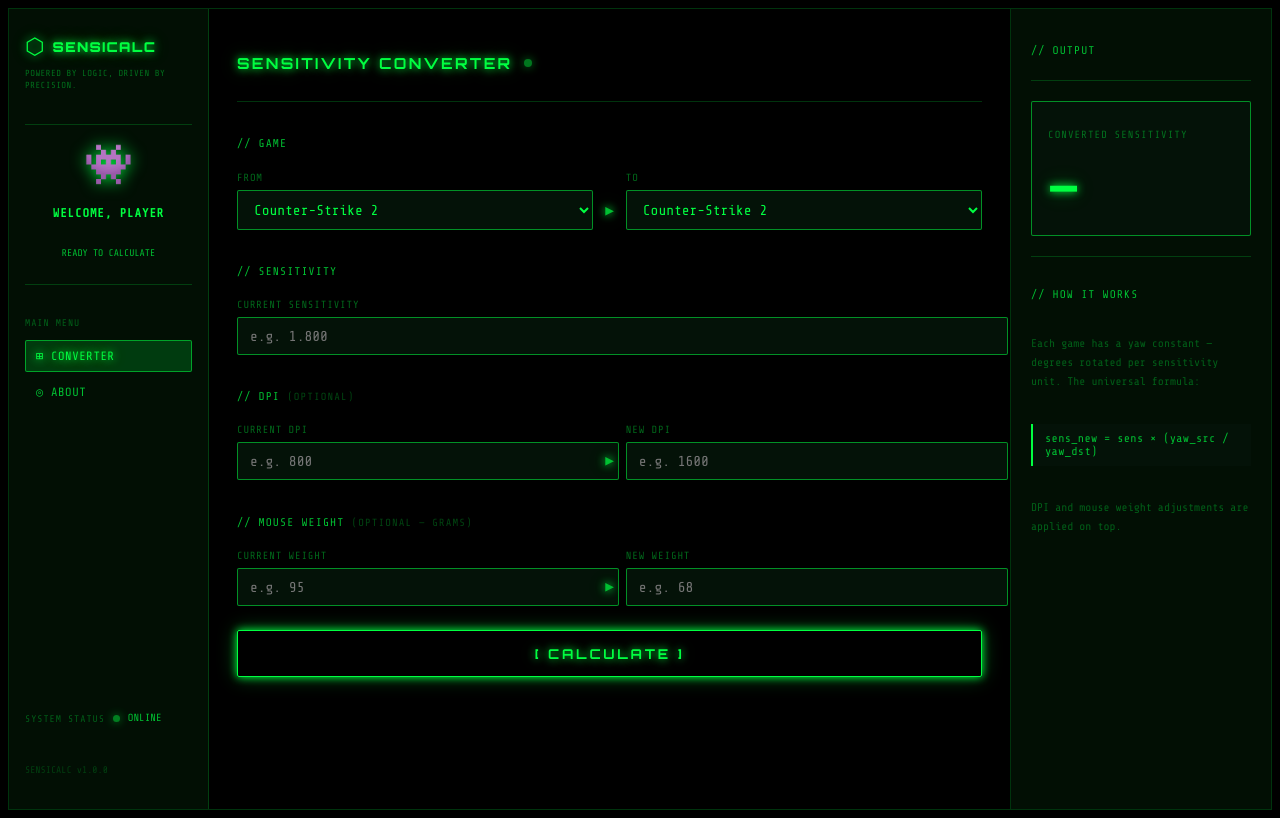
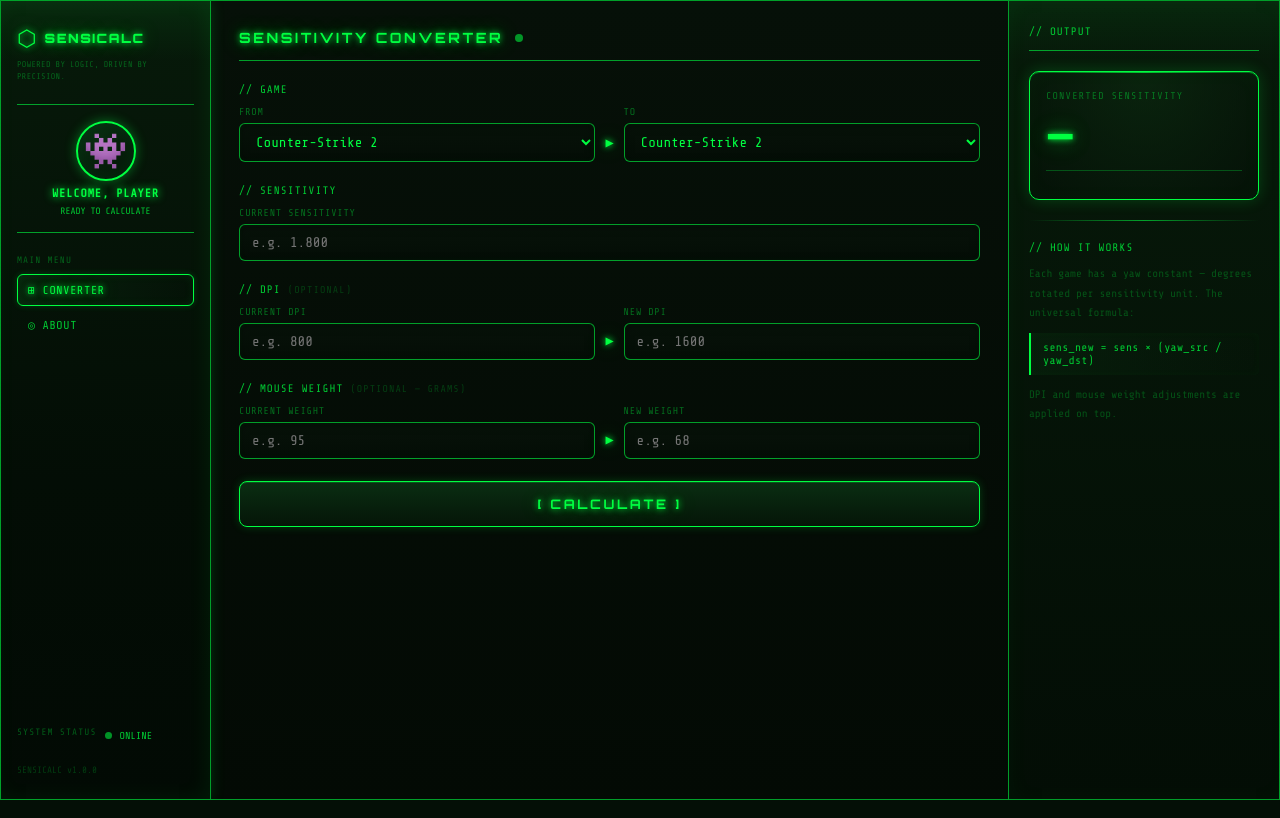
Before and after one commit to fesynn/sensicalc, a Flask app: page / in a window 1280 px wide. Run offline with Flask 3, Linux system fonts and the light colour scheme.

Commit message:
feat: visual estilo Xbox neon com glow, scanlines e gradientes

```diff
--- a/static/style.css
+++ b/static/style.css
@@ -1,4 +1,4 @@
-*@import url('https://fonts.googleapis.com/css2?family=Share+Tech+Mono&family=Orbitron:wght@400;700;900&display=swap');
+@import url('https://fonts.googleapis.com/css2?family=Share+Tech+Mono&family=Orbitron:wght@400;700;900&display=swap');
 
 *, *::before, *::after {
   box-sizing: border-box;
@@ -8,20 +8,29 @@
 
 :root {
   --green: #00ff41;
-  --green-dim: #00c032;
-  --green-dark: #003b0f;
-  --green-glow: 0 0 8px #00ff41, 0 0 20px #00ff4155;
-  --bg: #000000;
-  --bg-panel: #020f04;
-  --bg-card: #041208;
-  --border: #00ff4133;
-  --border-bright: #00ff4188;
+  --green-dim: #00cc33;
+  --green-dark: #001a08;
+  --green-glow: 0 0 6px #00ff41, 0 0 20px #00ff4177, 0 0 40px #00ff4133;
+  --bg: #030a04;
+  --bg-panel: #050f06;
+  --bg-card: #071209;
+  --border: #00ff4144;
+  --border-bright: #00ff4199;
   --font-mono: 'Share Tech Mono', monospace;
   --font-title: 'Orbitron', monospace;
 }
 
+/* SCANLINES */
 body {
   background-color: var(--bg);
+  background-image:
+    repeating-linear-gradient(
+      0deg,
+      transparent,
+      transparent 2px,
+      rgba(0, 255, 65, 0.015) 2px,
+      rgba(0, 255, 65, 0.015) 4px
+    );
   color: var(--green);
   font-family: var(--font-mono);
   min-height: 100vh;
@@ -31,20 +40,34 @@ body {
 
 .app {
   display: grid;
-  grid-template-columns: 200px 1fr 260px;
+  grid-template-columns: 210px 1fr 270px;
   width: 100%;
   min-height: 100vh;
-  border: 1px solid var(--border);
+  border: 1px solid var(--border-bright);
+  box-shadow: inset 0 0 60px #00ff4108, 0 0 30px #00ff4122;
 }
 
 /* ── SIDEBAR ── */
 .sidebar {
-  background-color: var(--bg-panel);
-  border-right: 1px solid var(--border);
+  background: linear-gradient(180deg, #071a0a 0%, #030d05 60%, #020a04 100%);
+  border-right: 1px solid var(--border-bright);
+  box-shadow: inset -4px 0 20px #00ff4111, 2px 0 12px #00ff4122;
   padding: 24px 16px;
   display: flex;
   flex-direction: column;
-  gap: 24px;
+  gap: 22px;
+  position: relative;
+  overflow: hidden;
+}
+
+/* reflexo no topo da sidebar */
+.sidebar::before {
+  content: '';
+  position: absolute;
+  top: 0; left: 0; right: 0;
+  height: 60px;
+  background: linear-gradient(180deg, rgba(0,255,65,0.07) 0%, transparent 100%);
+  pointer-events: none;
 }
 
 .sidebar-logo {
@@ -61,19 +84,19 @@ body {
 
 .logo-text {
   font-family: var(--font-title);
-  font-size: 0.85rem;
+  font-size: 0.8rem;
   font-weight: 900;
-  letter-spacing: 0.1em;
+  letter-spacing: 0.12em;
   color: var(--green);
   text-shadow: var(--green-glow);
 }
 
 .logo-tagline {
-  font-size: 0.55rem;
-  color: #00ff4166;
-  letter-spacing: 0.05em;
+  font-size: 0.52rem;
+  color: #00ff4155;
+  letter-spacing: 0.04em;
   line-height: 1.4;
-  margin-top: -16px;
+  margin-top: -14px;
 }
 
 .avatar-block {
@@ -82,60 +105,71 @@ body {
   align-items: center;
   gap: 6px;
   padding: 16px 0;
-  border-top: 1px solid var(--border);
-  border-bottom: 1px solid var(--border);
+  border-top: 1px solid var(--border-bright);
+  border-bottom: 1px solid var(--border-bright);
 }
 
+/* círculo do avatar igual ao Xbox */
 .avatar {
-  font-size: 2.5rem;
-  filter: drop-shadow(0 0 8px var(--green));
+  font-size: 2.2rem;
+  width: 60px;
+  height: 60px;
+  display: flex;
+  align-items: center;
+  justify-content: center;
+  border-radius: 50%;
+  border: 2px solid var(--green);
+  background: radial-gradient(circle at 40% 35%, #0a2e12, #020a04);
+  box-shadow: 0 0 12px #00ff4166, inset 0 0 16px #00ff4122;
 }
 
 .welcome {
-  font-size: 0.75rem;
+  font-size: 0.72rem;
   font-weight: 700;
   letter-spacing: 0.08em;
+  text-shadow: 0 0 8px var(--green);
 }
 
 .ready {
-  font-size: 0.6rem;
+  font-size: 0.58rem;
   color: var(--green-dim);
 }
 
 .nav-label {
-  font-size: 0.6rem;
+  font-size: 0.58rem;
   color: #00ff4155;
-  letter-spacing: 0.1em;
-  margin-bottom: 8px;
+  letter-spacing: 0.12em;
+  margin-bottom: 6px;
 }
 
 .sidebar-nav {
   display: flex;
   flex-direction: column;
-  gap: 4px;
+  gap: 3px;
 }
 
 .nav-item {
-  font-size: 0.75rem;
+  font-size: 0.72rem;
   color: var(--green-dim);
   text-decoration: none;
   padding: 8px 10px;
   border: 1px solid transparent;
-  border-radius: 2px;
-  letter-spacing: 0.05em;
-  transition: all 0.2s;
+  border-radius: 6px;
+  letter-spacing: 0.06em;
+  transition: all 0.15s;
 }
 
 .nav-item:hover,
 .nav-item.active {
   color: var(--green);
-  border-color: var(--border-bright);
-  background-color: var(--green-dark);
+  border-color: var(--green);
+  background: linear-gradient(90deg, #0a2e1288, #00000000);
   text-shadow: var(--green-glow);
+  box-shadow: inset 0 0 10px #00ff4115, 0 0 6px #00ff4133;
 }
 
 .system-status {
-  font-size: 0.65rem;
+  font-size: 0.63rem;
   color: var(--green-dim);
   display: flex;
   align-items: center;
@@ -153,36 +187,37 @@ body {
 }
 
 @keyframes pulse {
-  0%, 100% { opacity: 1; }
-  50% { opacity: 0.4; }
+  0%, 100% { opacity: 1; box-shadow: var(--green-glow); }
+  50% { opacity: 0.5; box-shadow: none; }
 }
 
 .version {
-  font-size: 0.6rem;
+  font-size: 0.58rem;
   color: #00ff4133;
 }
 
 /* ── MAIN ── */
 .main {
-  padding: 32px 28px;
+  padding: 28px 28px;
   display: flex;
   flex-direction: column;
-  gap: 24px;
-  border-right: 1px solid var(--border);
+  gap: 22px;
+  border-right: 1px solid var(--border-bright);
+  background: linear-gradient(180deg, #061008 0%, #030a04 100%);
 }
 
 .main-header {
   display: flex;
   align-items: center;
   gap: 12px;
-  padding-bottom: 16px;
-  border-bottom: 1px solid var(--border);
+  padding-bottom: 14px;
+  border-bottom: 1px solid var(--border-bright);
 }
 
 .main-header h2 {
   font-family: var(--font-title);
-  font-size: 0.95rem;
-  letter-spacing: 0.15em;
+  font-size: 0.88rem;
+  letter-spacing: 0.18em;
   text-shadow: var(--green-glow);
 }
 
@@ -202,25 +237,25 @@ body {
 }
 
 .section-label {
-  font-size: 0.7rem;
+  font-size: 0.68rem;
   color: var(--green-dim);
   letter-spacing: 0.1em;
 }
 
 .optional {
-  color: #00ff4144;
-  font-size: 0.65rem;
+  color: #00ff4133;
+  font-size: 0.62rem;
 }
 
 .row {
   display: flex;
   align-items: flex-end;
-  gap: 12px;
+  gap: 10px;
 }
 
 .arrow {
-  color: var(--green-dim);
-  font-size: 0.9rem;
+  color: var(--green);
+  font-size: 0.85rem;
   padding-bottom: 12px;
   text-shadow: var(--green-glow);
 }
@@ -233,96 +268,128 @@ body {
 }
 
 label {
-  font-size: 0.65rem;
+  font-size: 0.62rem;
   color: #00ff4166;
   letter-spacing: 0.08em;
 }
 
 input, select {
-  background-color: var(--bg-card);
+  background: linear-gradient(180deg, #071209 0%, #040d06 100%);
   border: 1px solid var(--border-bright);
-  border-radius: 2px;
+  border-radius: 6px;
   color: var(--green);
   font-family: var(--font-mono);
-  font-size: 0.9rem;
+  font-size: 0.88rem;
   padding: 10px 12px;
   width: 100%;
   outline: none;
   transition: all 0.2s;
+  box-shadow: inset 0 2px 8px #00000066, inset 0 0 4px #00ff4111;
 }
 
 input:focus, select:focus {
   border-color: var(--green);
-  box-shadow: var(--green-glow);
+  box-shadow: 0 0 10px #00ff4155, inset 0 0 8px #00ff4115;
 }
 
 select option {
-  background-color: #020f04;
+  background-color: #040d06;
 }
 
 button {
-  background-color: transparent;
+  background: linear-gradient(180deg, #0a2e12 0%, #051508 100%);
   border: 1px solid var(--green);
-  border-radius: 2px;
+  border-radius: 8px;
   color: var(--green);
   cursor: pointer;
   font-family: var(--font-title);
-  font-size: 0.85rem;
+  font-size: 0.82rem;
   font-weight: 700;
   letter-spacing: 0.2em;
   padding: 14px;
   transition: all 0.2s;
   text-shadow: var(--green-glow);
-  box-shadow: var(--green-glow);
+  box-shadow: 0 0 10px #00ff4133, inset 0 1px 0 #00ff4133;
 }
 
 button:hover {
-  background-color: var(--green-dark);
-  box-shadow: 0 0 16px #00ff41, 0 0 40px #00ff4155;
+  background: linear-gradient(180deg, #0e3d18 0%, #071a0a 100%);
+  box-shadow: 0 0 20px #00ff4166, 0 0 40px #00ff4133, inset 0 1px 0 #00ff4155;
+}
+
+button:active {
+  transform: translateY(1px);
 }
 
 .error-box {
   border: 1px solid #ff0000;
+  border-radius: 6px;
   color: #ff4444;
   padding: 12px 16px;
-  font-size: 0.8rem;
-  border-radius: 2px;
-  background-color: #1a0000;
+  font-size: 0.78rem;
+  background: linear-gradient(180deg, #1a0000, #0d0000);
+  box-shadow: 0 0 10px #ff000033;
 }
 
 /* ── PAINEL DIREITO ── */
 .panel {
-  background-color: var(--bg-panel);
+  background: linear-gradient(180deg, #071a0a 0%, #030d05 100%);
   padding: 24px 20px;
   display: flex;
   flex-direction: column;
   gap: 20px;
+  box-shadow: inset 4px 0 20px #00ff4108;
+  position: relative;
+  overflow: hidden;
+}
+
+.panel::before {
+  content: '';
+  position: absolute;
+  top: 0; left: 0; right: 0;
+  height: 60px;
+  background: linear-gradient(180deg, rgba(0,255,65,0.06) 0%, transparent 100%);
+  pointer-events: none;
 }
 
 .panel-header {
   padding-bottom: 12px;
-  border-bottom: 1px solid var(--border);
+  border-bottom: 1px solid var(--border-bright);
 }
 
+/* caixa de resultado estilo Xbox — cantos brilhantes */
 .result-block {
   display: flex;
   flex-direction: column;
   gap: 10px;
-  padding: 16px;
-  border: 1px solid var(--border-bright);
-  background-color: var(--bg-card);
-  border-radius: 2px;
+  padding: 18px 16px;
+  border: 1px solid var(--green);
+  border-radius: 10px;
+  background: radial-gradient(ellipse at 50% 0%, #0d2e1288 0%, #040d0699 100%);
+  box-shadow: 0 0 16px #00ff4133, inset 0 0 20px #00ff4109,
+              inset 0 1px 0 #00ff4155;
+  position: relative;
+  overflow: hidden;
+}
+
+/* reflexo no topo do card — igual ao Xbox */
+.result-block::before {
+  content: '';
+  position: absolute;
+  top: 0; left: 10%; right: 10%;
+  height: 1px;
+  background: linear-gradient(90deg, transparent, #00ff4199, transparent);
 }
 
 .result-label {
-  font-size: 0.65rem;
+  font-size: 0.62rem;
   color: #00ff4166;
-  letter-spacing: 0.1em;
+  letter-spacing: 0.12em;
 }
 
 .result-value {
   font-family: var(--font-title);
-  font-size: 2.4rem;
+  font-size: 2.2rem;
   font-weight: 900;
   color: var(--green);
   text-shadow: var(--green-glow);
@@ -330,14 +397,17 @@ button:hover {
 }
 
 .result-details {
-  font-size: 0.7rem;
+  font-size: 0.68rem;
   color: var(--green-dim);
-  line-height: 1.8;
+  line-height: 1.9;
+  border-top: 1px solid var(--border);
+  padding-top: 10px;
+  margin-top: 4px;
 }
 
 .divider {
   height: 1px;
-  background: var(--border);
+  background: linear-gradient(90deg, transparent, var(--border-bright), transparent);
 }
 
 .info-block {
@@ -347,16 +417,18 @@ button:hover {
 }
 
 .info-text {
-  font-size: 0.7rem;
-  color: #00ff4155;
-  line-height: 1.7;
+  font-size: 0.68rem;
+  color: #00ff4144;
+  line-height: 1.8;
 }
 
 .formula {
-  font-size: 0.72rem;
+  font-size: 0.7rem;
   color: var(--green-dim);
-  background-color: var(--bg-card);
+  background: linear-gradient(90deg, #0a2e1255, #040d0600);
   border-left: 2px solid var(--green);
+  border-radius: 0 4px 4px 0;
   padding: 8px 12px;
   letter-spacing: 0.03em;
+  box-shadow: inset 0 0 10px #00ff4108;
 }
```
